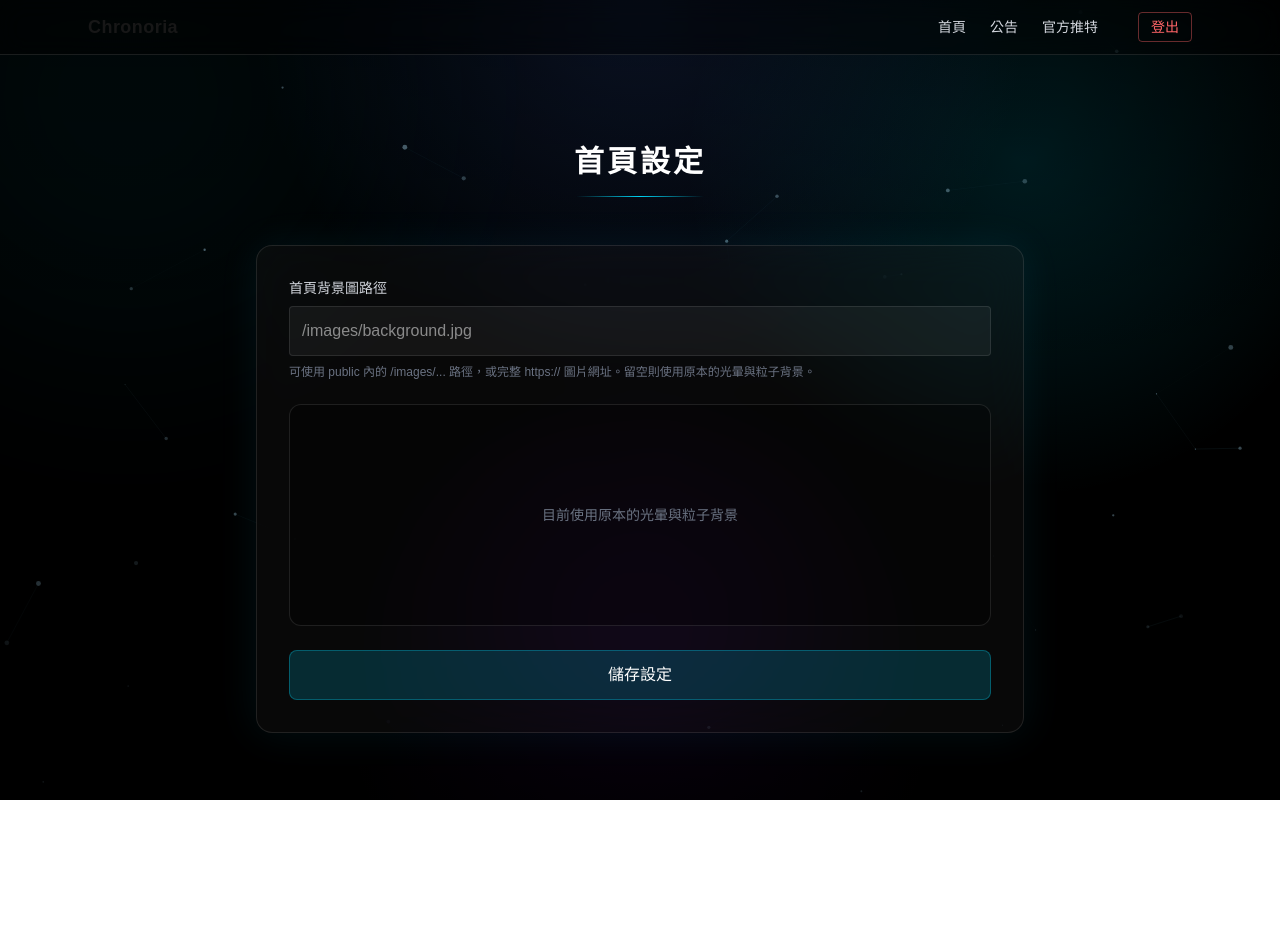
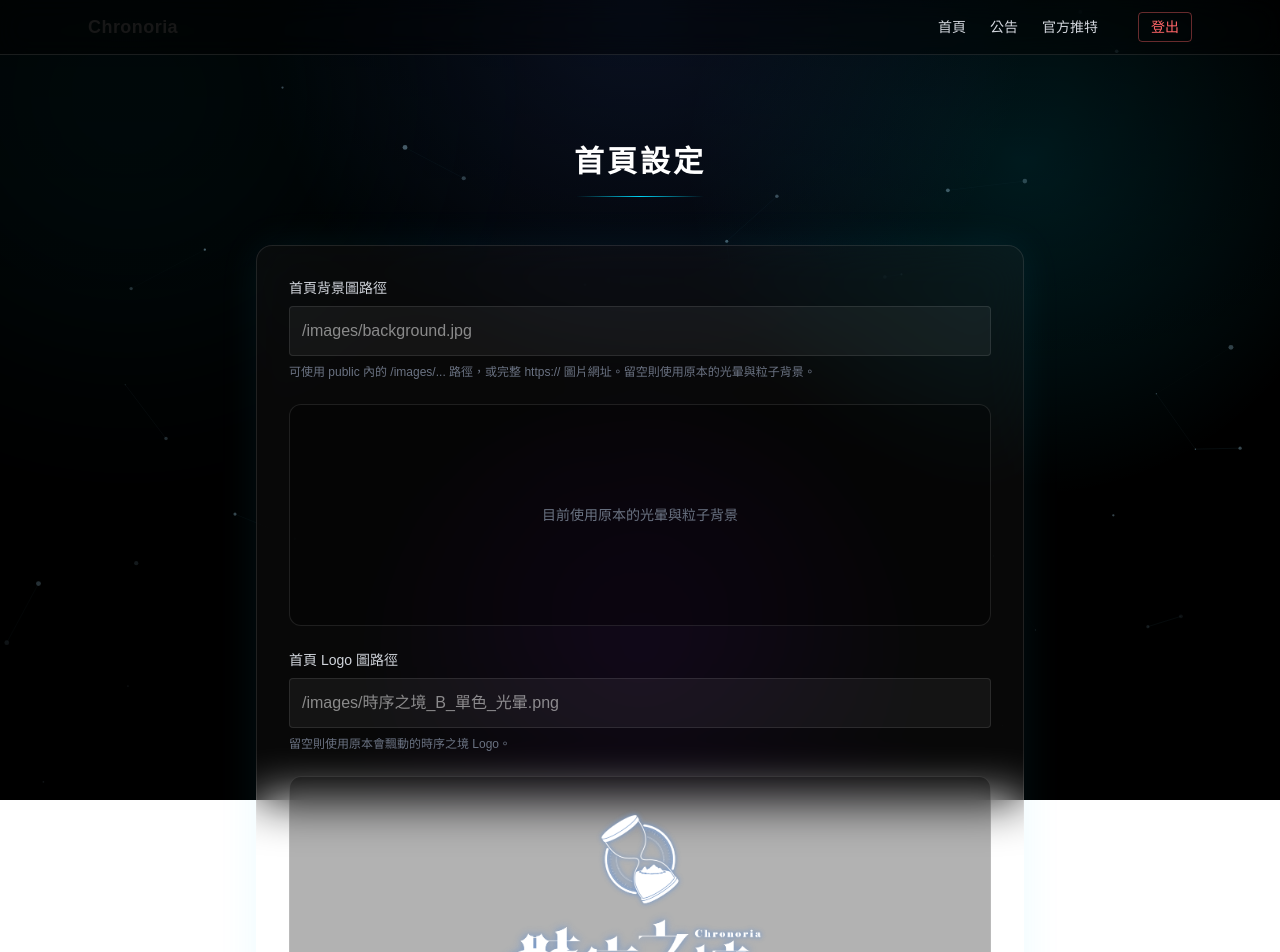
Before and after one commit to akira6286/Chronoria_site, a Next.js app: page /admin/settings in a window 1280 px wide. Shown: the top 952 px of the page. Before the commit the page ends 880 px from the top, so only its background shows below. Built offline with nearby package versions, Linux system fonts and the light colour scheme; no server answers; the database is empty.

Commit message:
Add configurable homepage logo

```diff
--- a/app/admin/settings/page.tsx
+++ b/app/admin/settings/page.tsx
@@ -2,8 +2,11 @@
 
 import { useEffect, useState } from "react";
 
+const defaultHeroLogo = "/images/時序之境_B_單色_光暈.png";
+
 export default function AdminSettingsPage() {
   const [heroBackgroundImage, setHeroBackgroundImage] = useState("");
+  const [heroLogoImage, setHeroLogoImage] = useState("");
   const [loading, setLoading] = useState(true);
   const [saving, setSaving] = useState(false);
 
@@ -19,6 +22,9 @@ export default function AdminSettingsPage() {
         const data = await res.json();
         if (typeof data.heroBackgroundImage === "string") {
           setHeroBackgroundImage(data.heroBackgroundImage);
+        }
+        if (typeof data.heroLogoImage === "string") {
+          setHeroLogoImage(data.heroLogoImage);
         }
       } catch (err) {
         console.error("fetch site settings error:", err);
@@ -38,7 +44,7 @@ export default function AdminSettingsPage() {
         headers: {
           "Content-Type": "application/json",
         },
-        body: JSON.stringify({ heroBackgroundImage }),
+        body: JSON.stringify({ heroBackgroundImage, heroLogoImage }),
       });
 
       if (!res.ok) throw new Error("API error");
@@ -95,6 +101,29 @@ export default function AdminSettingsPage() {
               )}
             </div>
 
+            <div>
+              <label className="block text-sm text-gray-300 mb-2">
+                首頁 Logo 圖路徑
+              </label>
+              <input
+                value={heroLogoImage}
+                onChange={(e) => setHeroLogoImage(e.target.value)}
+                placeholder={defaultHeroLogo}
+                className="w-full p-3 bg-white/5 border border-white/10 rounded focus:outline-none focus:border-cyan-400 transition"
+              />
+              <p className="text-xs text-gray-500 mt-2">
+                留空則使用原本會飄動的時序之境 Logo。
+              </p>
+            </div>
+
+            <div className="rounded-xl border border-white/10 bg-black/30 p-5 flex justify-center">
+              <img
+                src={heroLogoImage || defaultHeroLogo}
+                alt="首頁 Logo 預覽"
+                className="max-h-64 w-full object-contain"
+              />
+            </div>
+
             <button
               onClick={handleSubmit}
               disabled={saving}
--- a/app/api/site-settings/route.ts
+++ b/app/api/site-settings/route.ts
@@ -3,13 +3,16 @@ import db from "@/lib/db";
 import type { ResultSetHeader, RowDataPacket } from "mysql2";
 
 const HERO_BACKGROUND_IMAGE_KEY = "hero_background_image";
+const HERO_LOGO_IMAGE_KEY = "hero_logo_image";
 
 type SettingRow = RowDataPacket & {
+  key: string;
   value?: string | null;
 };
 
 type SettingsBody = {
   heroBackgroundImage?: string;
+  heroLogoImage?: string;
 };
 
 const ensureSettingsTable = async () => {
@@ -28,16 +31,17 @@ export async function GET() {
 
     const [rows] = await db.query<SettingRow[]>(
       `
-      SELECT value
+      SELECT \`key\`, value
       FROM site_settings
-      WHERE \`key\` = ?
-      LIMIT 1
+      WHERE \`key\` IN (?, ?)
       `,
-      [HERO_BACKGROUND_IMAGE_KEY]
+      [HERO_BACKGROUND_IMAGE_KEY, HERO_LOGO_IMAGE_KEY]
     );
+    const settings = new Map(rows.map((row) => [row.key, row.value ?? ""]));
 
     return NextResponse.json({
-      heroBackgroundImage: rows[0]?.value || "",
+      heroBackgroundImage: settings.get(HERO_BACKGROUND_IMAGE_KEY) || "",
+      heroLogoImage: settings.get(HERO_LOGO_IMAGE_KEY) || "",
     });
   } catch (error: unknown) {
     console.error("GET site settings error:", error);
@@ -56,10 +60,18 @@ export async function PATCH(req: Request) {
 
     const body = (await req.json()) as SettingsBody;
     const heroBackgroundImage = body.heroBackgroundImage?.trim();
+    const heroLogoImage = body.heroLogoImage?.trim();
 
     if (heroBackgroundImage && heroBackgroundImage.length > 500) {
       return NextResponse.json(
         { error: "Hero background image path is too long" },
+        { status: 400 }
+      );
+    }
+
+    if (heroLogoImage && heroLogoImage.length > 500) {
+      return NextResponse.json(
+        { error: "Hero logo image path is too long" },
         { status: 400 }
       );
     }
@@ -74,10 +86,21 @@ export async function PATCH(req: Request) {
       `,
       [HERO_BACKGROUND_IMAGE_KEY, heroBackgroundImage ?? ""]
     );
+    await db.query<ResultSetHeader>(
+      `
+      INSERT INTO site_settings (\`key\`, \`value\`, updated_at)
+      VALUES (?, ?, NOW())
+      ON DUPLICATE KEY UPDATE
+        \`value\` = VALUES(\`value\`),
+        updated_at = NOW()
+      `,
+      [HERO_LOGO_IMAGE_KEY, heroLogoImage ?? ""]
+    );
 
     return NextResponse.json({
       success: true,
       heroBackgroundImage: heroBackgroundImage ?? "",
+      heroLogoImage: heroLogoImage ?? "",
     });
   } catch (error: unknown) {
     console.error("PATCH site settings error:", error);
--- a/app/page.tsx
+++ b/app/page.tsx
@@ -149,6 +149,7 @@ export default function Home() {
   const total = members.length;
   const currentMember = members[active] ?? fallbackMembers[0];
   const [heroBackgroundImage, setHeroBackgroundImage] = useState<string>("");
+  const [heroLogoImage, setHeroLogoImage] = useState<string>(defaultHeroLogo);
   const hasHeroBackgroundImage = heroBackgroundImage.length > 0;
   const [isAnimating, setIsAnimating] = useState<boolean>(false);
 
@@ -200,6 +201,10 @@ export default function Home() {
           data.heroBackgroundImage.length > 0
         ) {
           setHeroBackgroundImage(data.heroBackgroundImage);
+        }
+
+        if (typeof data.heroLogoImage === "string" && data.heroLogoImage.length > 0) {
+          setHeroLogoImage(data.heroLogoImage);
         }
       } catch (err) {
         console.error("fetch site settings error:", err);
@@ -603,7 +608,7 @@ export default function Home() {
 
     {/* ⭐ LOGO（中層 → 動較小） */}
     <motion.img
-      src={defaultHeroLogo}
+      src={heroLogoImage}
       style={{
         x: useTransform(heroTranslateX, (v) => v * 0.5),
         y: useTransform(heroTranslateY, (v) => v * 0.5),
```
